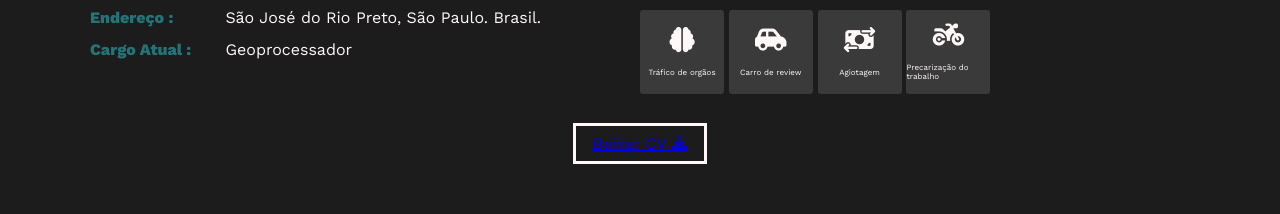
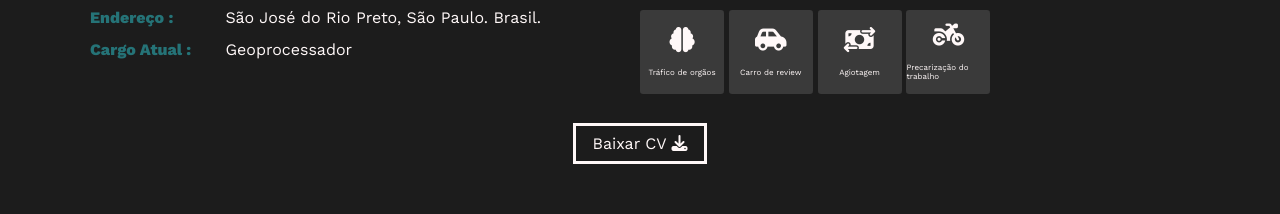
Before and after one commit to GabrielCorv/gabrielcorv.github.io, a plain HTML site: page index.html in a window 1280 px wide. Shown: the part 1209-1423 px from the top of the page. Drawn offline with nearby package versions, Linux system fonts and the light colour scheme.

Commit message:
Update index.html

```diff
--- a/index.html
+++ b/index.html
@@ -154,8 +154,7 @@
             </div>
           </div>
         </div>
-        <button id="botao">
-          <a href="curriculo.pdf" download="curriculo.pdf">
+        <button>
           Baixar CV <i class="fa-solid fa-download"></i></a>
           <span class="overlay"></span>
         </button>
```
